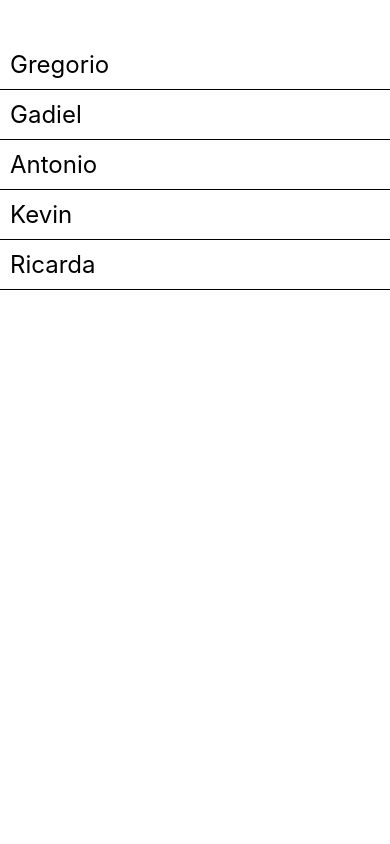
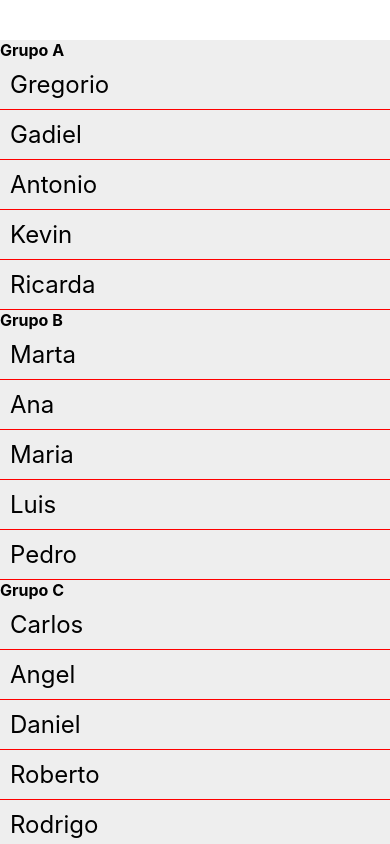
Before and after one commit to gregorio-corchado-02/ProgramacionMovil182, a React Native app in the folder app_movil/: screen / in a window 390 px wide. Built offline with nearby package versions, Linux system fonts and the light colour scheme.

Commit message:
SectionList

```diff
--- a/app_movil/App.js
+++ b/app_movil/App.js
@@ -1,24 +1,46 @@
 import { StatusBar } from 'expo-status-bar';
 import React, { useState } from 'react';
-import { StyleSheet, Text, View, FlatList} from 'react-native';
-
-
+import { StyleSheet, Text, View, FlatList, SectionList} from 'react-native';
 
 export default function App() {
 
   return (
     <View style={styles.container}>
-      <FlatList
-        data={[
+
+    <SectionList style={styles.section}
+      sections={[
+        {title:'Grupo A',
+        data:[
           {key:'1', name:'Gregorio'},
           {key:'2', name:'Gadiel'},
           {key:'3', name:'Antonio'},
           {key:'4', name:'Kevin'},
-          {key:'5', name:'Ricarda'},
+          {key:'5', name:'Ricarda'},],
+        },
 
-        ]}
-        renderItem={({item}) => <Text style={styles.item}>{item.name}</Text>}
-      />
+        {title:'Grupo B',
+          data:[
+            {key:'6', name:'Marta'},
+            {key:'7', name:'Ana'},
+            {key:'8', name:'Maria'},
+            {key:'9', name:'Luis'},
+            {key:'10', name:'Pedro'},],
+        },
+
+        {title:'Grupo C',
+          data:[
+            {key:'11', name:'Carlos'},
+            {key:'12', name:'Angel'},
+            {key:'13', name:'Daniel'},
+            {key:'14', name:'Roberto'},
+            {key:'15', name:'Rodrigo'},],
+        },
+      ]}
+
+      renderItem={({item})=><Text style={styles.item}>{item.name}</Text>}
+      renderSectionHeader={({section}) => <Text style={styles.section}>{section.title}</Text>}
+    />
+
     </View>
   );
 }
@@ -37,8 +59,14 @@ const styles = StyleSheet.create({
     padding: 10,
     fontSize: 24,
     height: 50,
-    borderColor:'Red',
+    borderBlockEndColor:'Red',
     borderBottomWidth:1,
   },
 
+  section:{
+    fontSize:16,
+    fontWeight:'bold',
+    backgroundColor:'#eee',
+  },
+
 });
```
